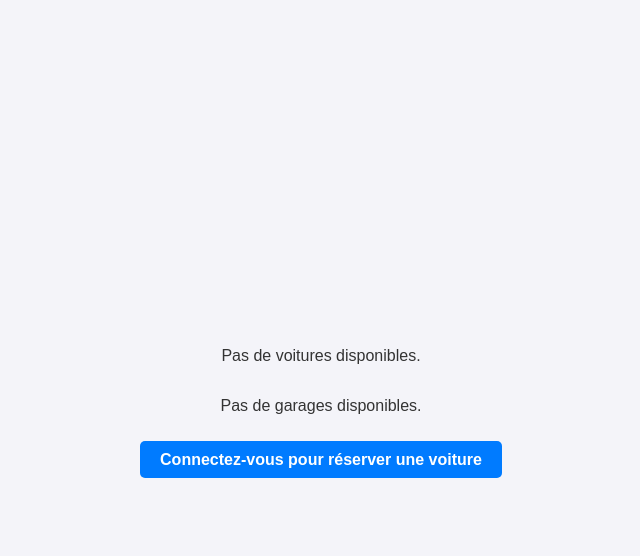
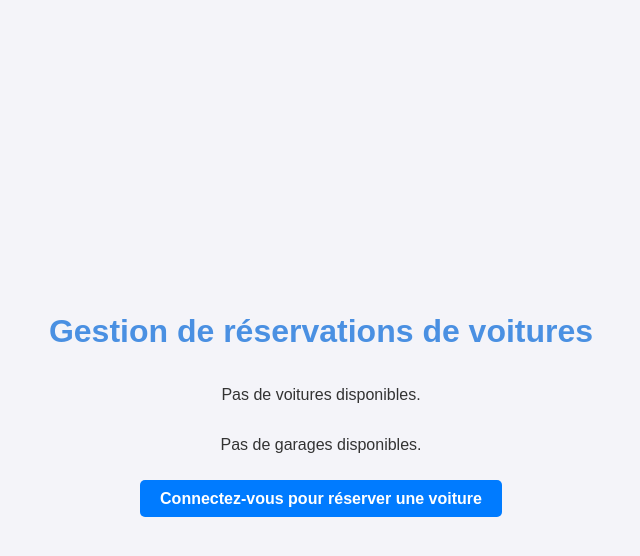
Before and after one commit to Shazbg/vroumvroum, a Django app: template public/templates/public/index.html in a window 1280 px wide. Shown: the top 556 px of the page, without its empty margins (319-959 px from the left). Run offline with Django 5.2, Linux system fonts and the light colour scheme; the template is opened without the code that fills it, so the values that code supplies are empty.

Commit message:
added title to index

```diff
--- a/public/templates/public/index.html
+++ b/public/templates/public/index.html
@@ -1,6 +1,7 @@
 {% load static %}
 <link rel="stylesheet" href="{% static 'public/style.css' %}">
 
+<h1>Gestion de réservations de voitures</h1>
 {% if voiture_list %}
     <h2>Liste des voitures disponibles</h2>
     <ul>
```
